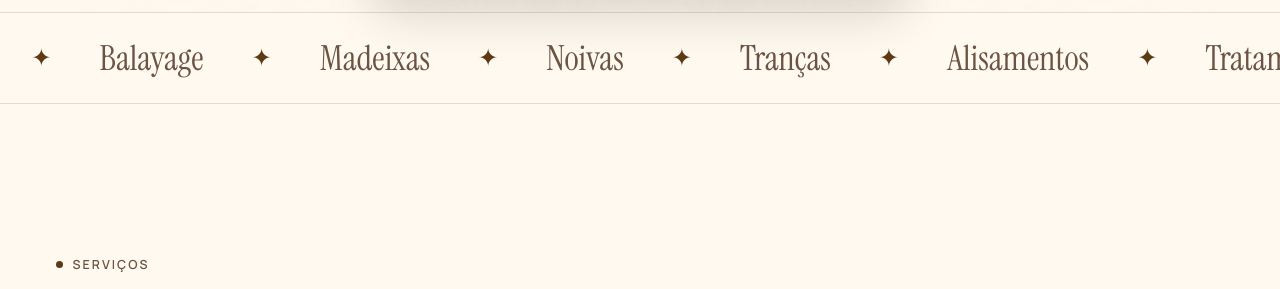
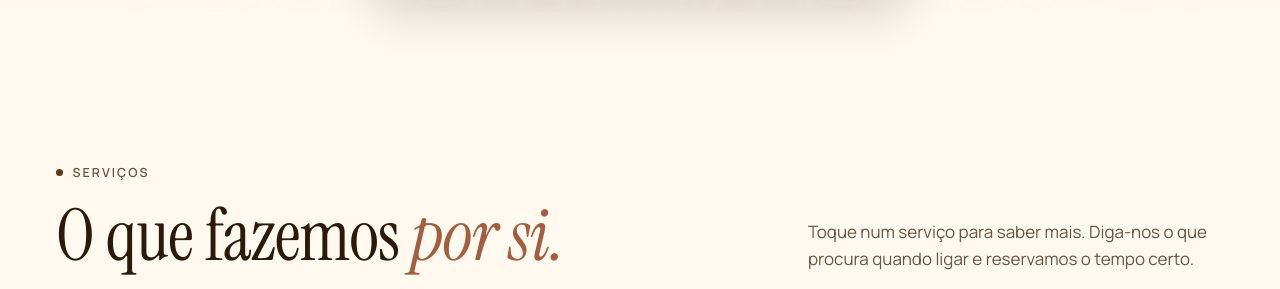
Before and after one commit to rensantos/mariazita-cabeleireiros, a plain HTML site: page inovador-claro-logo/index.html in a window 1280 px wide. Shown: the part 788-1077 px from the top of the page. Drawn offline with Linux system fonts and the light colour scheme; animation ran at ten frames a second.

Commit message:
Remove the scrolling services strip from the innovative logo versions
Co-Authored-By: Claude Opus 5.5 <noreply@anthropic.com>
Claude-Session: https://claude.ai/code/session_01CrbcXm8aMZjSWZEgjEZbeu

```diff
--- a/inovador-claro-logo/index.html
+++ b/inovador-claro-logo/index.html
@@ -303,13 +303,6 @@ footer.site a:hover{color:var(--fg)}
       <div class="year-photo" aria-hidden="true">19<em>77</em></div>
     </div>
   </section>
-
-  <div class="marquee" aria-hidden="true">
-    <div class="track">
-      <span>Cortes</span><span>Barbearia</span><span>Balayage</span><span>Madeixas</span><span>Noivas</span><span>Tranças</span><span>Alisamentos</span><span>Tratamentos</span>
-      <span>Cortes</span><span>Barbearia</span><span>Balayage</span><span>Madeixas</span><span>Noivas</span><span>Tranças</span><span>Alisamentos</span><span>Tratamentos</span>
-    </div>
-  </div>
 
   <section id="servicos">
     <div class="wrap">
```
Also changed, not shown: inovador-leve-logo/index.html (+0 -7 lines).
